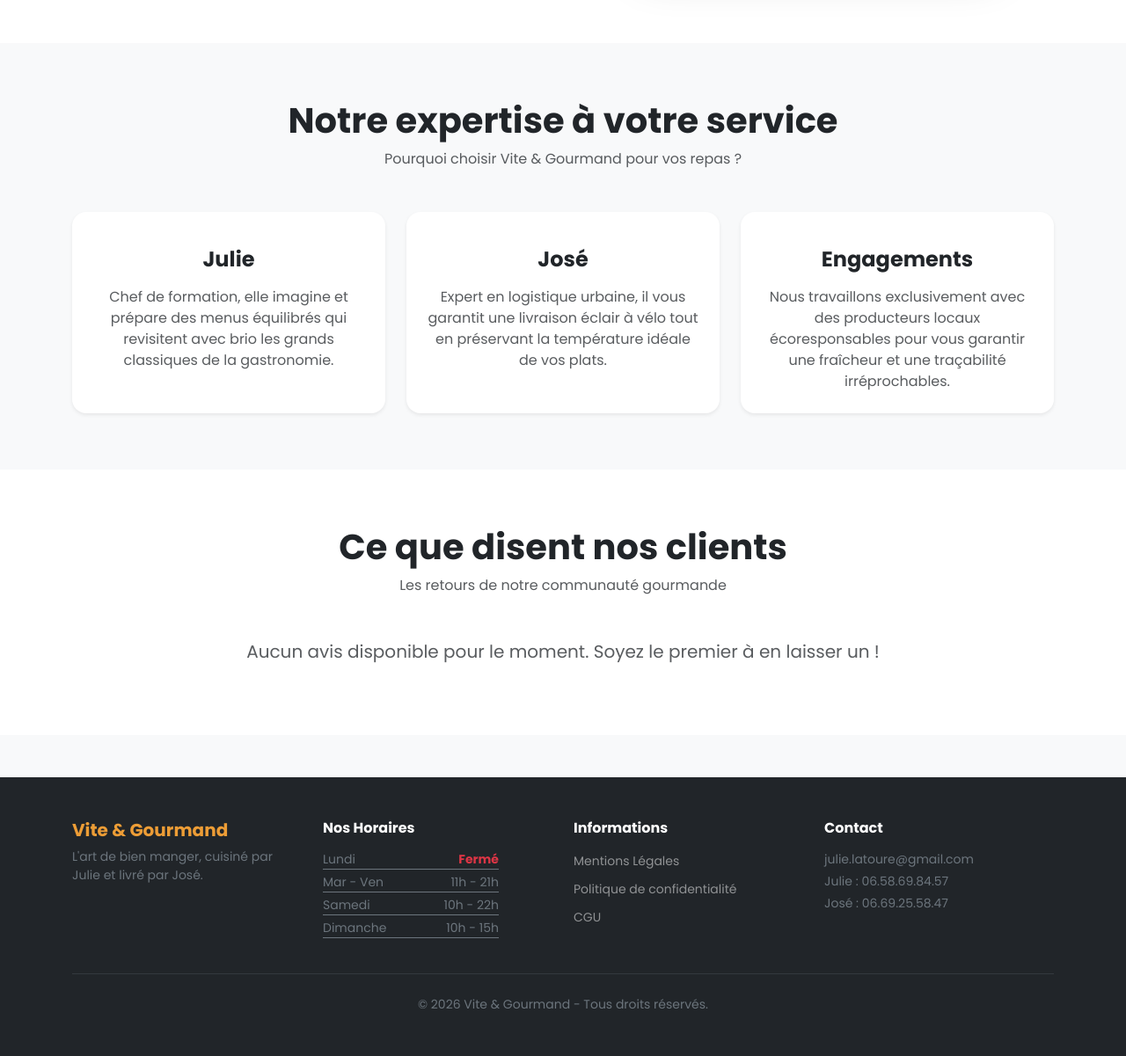
After one commit to SiciliaScaleTech/vite-et-gourmand, a PHP site: template app/Views/pages/home.php in a window 1280 px wide. The commit adds this page. Shown: the part 1101-2302 px from the top of the page at 88% size. Run offline with PHP 8.4, Linux system fonts and the light colour scheme; the template is opened without the code that fills it, so the values that code supplies are empty; some libraries are stand-ins or nearby versions.

Commit message:
mise a jour de la page Home

```diff
--- a/app/Controllers/ContactController.php
+++ b/app/Controllers/ContactController.php
@@ -14,7 +14,7 @@ class ContactController {
         require_once __DIR__ . '/../Views/pages/contact.php';
     }
 
-    // --- TRAITER LE FORMULAIRE (Ex contact-process) ---
+    // --- TRAITER LE FORMULAIRE ---
     public function process() {
         if ($_SERVER["REQUEST_METHOD"] === "POST") {
 
--- a/app/Controllers/UserController.php
+++ b/app/Controllers/UserController.php
@@ -18,7 +18,6 @@ class UserController {
         // Messages d'alerte
         $message = $_SESSION['profile_message'] ?? "";
         $message_avis = $_SESSION['avis_message'] ?? "";
-        // On les efface de la session pour qu'ils disparaissent au prochain rafraîchissement
         unset($_SESSION['profile_message'], $_SESSION['avis_message']);
 
         // 1. Récupération des données utilisateur
--- /dev/null
+++ b/app/Views/pages/home.php
@@ -0,0 +1,131 @@
+
+<main>
+    <!-- HERO BANNER REVISITÉE -->
+    <section class="hero-banner text-center py-5 d-flex align-items-center" style="background: linear-gradient(rgba(0, 0, 0, 0.5), rgba(0, 0, 0, 0.5)), url('https://images.unsplash.com/photo-1504674900247-0877df9cc836?auto=format&fit=crop&w=1920') center/cover; min-height: 70vh;">
+        <div class="container text-white my-auto">
+            <h1 class="display-3 fw-bold mb-3 text-uppercase tracking-wide" style="text-shadow: 2px 2px 8px rgba(0,0,0,0.6);">
+                Vite & Gourmand
+            </h1>
+            <p class="fs-4 mb-4 opacity-90" style="text-shadow: 1px 1px 4px rgba(0,0,0,0.6);">
+                L'excellence culinaire livrée à votre porte en un éclair.
+            </p>
+            <a href="index.php?page=menus" class="btn btn-cheddar btn-lg px-5 py-3 rounded-pill fw-bold shadow-lg transform-hover">
+                Commander maintenant
+            </a>
+        </div>
+    </section>
+
+    <!-- SECTION HISTOIRE / CONCEPT -->
+    <section class="py-5 bg-white">
+        <div class="container py-3">
+            <div class="row align-items-center g-5">
+                <div class="col-md-6">
+                    <span class="badge bg-light text-cheddar fw-bold px-3 py-2 rounded-pill mb-3 text-uppercase">Notre Concept</span>
+                    <h2 class="fw-bold mb-4 display-6">Une passion, deux talents</h2>
+                    <p class="lead text-muted lh-base">
+                        Vite & Gourmand, c'est l'alliance parfaite entre la passion de <strong>Julie</strong> pour la gastronomie et le sens du service de <strong>José</strong>.
+                    </p>
+                    <p class="text-secondary lh-lg">
+                        Notre concept est simple : vous proposer des repas sains, cuisinés chaque matin avec des produits de saison, et vous les livrer en un temps record. Nous croyons fermement que "bien manger" ne devrait jamais être sacrifié par manque de temps.
+                    </p>
+                </div>
+                <div class="col-md-6 text-center">
+                    <div class="position-relative d-inline-block">
+                        <img src="https://images.unsplash.com/photo-1556910103-1c02745aae4d?auto=format&fit=crop&w=600" class="img-fluid rounded-4 shadow-lg border border-5 border-white" alt="Cuisine de Julie">
+                        <div class="position-absolute bottom-0 start-0 m-3 bg-cheddar text-dark p-3 rounded-3 shadow fw-bold">
+                            100% Fait Maison
+                        </div>
+                    </div>
+                </div>
+            </div>
+        </div>
+    </section>
+
+    <!-- SECTION EXPERTISE ET ENGAGEMENT -->
+    <section class="py-5 bg-light">
+        <div class="container text-center py-3">
+            <h2 class="fw-bold mb-2 display-6">Notre expertise à votre service</h2>
+            <p class="text-muted mb-5">Pourquoi choisir Vite & Gourmand pour vos repas ?</p>
+
+            <div class="row g-4">
+                <!-- Carte Julie -->
+                <div class="col-md-4">
+                    <div class="card p-4 bg-white rounded-4 border-0 shadow-sm h-100 card-hover">
+                        <div class="fs-1 mb-3 text-cheddar"></div>
+                        <h4 class="fw-bold mb-3">Julie</h4>
+                        <p class="text-muted mb-0">Chef de formation, elle imagine et prépare des menus équilibrés qui revisitent avec brio les grands classiques de la gastronomie.</p>
+                    </div>
+                </div>
+                <!-- Carte José -->
+                <div class="col-md-4">
+                    <div class="card p-4 bg-white rounded-4 border-0 shadow-sm h-100 card-hover">
+                        <div class="fs-1 mb-3 text-cheddar"></div>
+                        <h4 class="fw-bold mb-3">José</h4>
+                        <p class="text-muted mb-0">Expert en logistique urbaine, il vous garantit une livraison éclair à vélo tout en préservant la température idéale de vos plats.</p>
+                    </div>
+                </div>
+                <!-- Carte Engagement -->
+                <div class="col-md-4">
+                    <div class="card p-4 bg-white rounded-4 border-0 shadow-sm h-100 card-hover">
+                        <div class="fs-1 mb-3 text-cheddar"></div>
+                        <h4 class="fw-bold mb-3">Engagements</h4>
+                        <p class="text-muted mb-0">Nous travaillons exclusivement avec des producteurs locaux écoresponsables pour vous garantir une fraîcheur et une traçabilité irréprochables.</p>
+                    </div>
+                </div>
+            </div>
+        </div>
+    </section>
+
+    <!-- SECTION AVIS CLIENTS -->
+    <section class="py-5 bg-white text-center">
+        <div class="container py-3">
+            <h2 class="mb-2 fw-bold display-6">Ce que disent nos clients</h2>
+            <p class="text-muted mb-5">Les retours de notre communauté gourmande</p>
+
+            <?php if (empty($avis_valides)): ?>
+                <p class="text-muted fs-5">Aucun avis disponible pour le moment. Soyez le premier à en laisser un !</p>
+            <?php else: ?>
+                <div id="carouselAvis" class="carousel slide" data-bs-ride="carousel">
+                    <div class="carousel-inner justify-content-center">
+                        <?php foreach ($avis_valides as $index => $av): ?>
+                            <div class="carousel-item <?= $index === 0 ? 'active' : '' ?>" data-bs-interval="5000">
+                                <div class="row justify-content-center">
+                                    <div class="col-md-8 px-4">
+                                        <div class="bg-light shadow-sm p-4 p-md-5 rounded-4 my-3 border border-light position-relative">
+                                            <span class="position-absolute top-0 start-0 translate-middle fs-1 text-muted opacity-25 ps-4 pt-4">“</span>
+
+                                            <!-- Étoiles -->
+                                            <div class="text-warning mb-3 fs-4">
+                                                <?= str_repeat('★', $av['note']) ?><?= str_repeat('☆', 5 - $av['note']) ?>
+                                            </div>
+
+                                            <!-- Commentaire -->
+                                            <p class="fs-5 text-dark font-italic mb-4 lh-base">
+                                                " <?= htmlspecialchars($av['commentaire']) ?> "
+                                            </p>
+
+                                            <!-- Signature -->
+                                            <h6 class="fw-bold text-cheddar mb-0 text-uppercase tracking-wider">
+                                                - <?= htmlspecialchars($av['prenom'] . ' ' . strtoupper(substr($av['nom'], 0, 1)) . '.') ?>
+                                            </h6>
+                                        </div>
+                                    </div>
+                                </div>
+                            </div>
+                        <?php endforeach; ?>
+                    </div>
+
+                    <!-- Contrôles du Carrousel -->
+                    <button class="carousel-control-prev" type="button" data-bs-target="#carouselAvis" data-bs-slide="prev">
+                        <span class="carousel-control-prev-icon bg-dark rounded-circle p-3" aria-hidden="true"></span>
+                        <span class="visually-hidden">Précédent</span>
+                    </button>
+                    <button class="carousel-control-next" type="button" data-bs-target="#carouselAvis" data-bs-slide="next">
+                        <span class="carousel-control-next-icon bg-dark rounded-circle p-3" aria-hidden="true"></span>
+                        <span class="visually-hidden">Suivant</span>
+                    </button>
+                </div>
+            <?php endif; ?>
+        </div>
+    </section>
+</main>
--- a/app/Views/pages/profil.php
+++ b/app/Views/pages/profil.php
@@ -12,12 +12,12 @@
     <ul class="nav nav-pills mb-4" id="pills-tab" role="tablist">
         <li class="nav-item" role="presentation">
             <button class="nav-link active rounded-pill fw-bold me-2" id="pills-profil-tab" data-bs-toggle="pill" data-bs-target="#pills-profil" type="button" role="tab">
-                👤 Mes Informations
+                Mes Informations
             </button>
         </li>
         <li class="nav-item" role="presentation">
             <button class="nav-link rounded-pill fw-bold" id="pills-commandes-tab" data-bs-toggle="pill" data-bs-target="#pills-commandes" type="button" role="tab">
-                📦 Mes Commandes (<?= count($commandes) ?>)
+                Mes Commandes (<?= count($commandes) ?>)
             </button>
         </li>
     </ul>
--- a/public/styles/css/style.css
+++ b/public/styles/css/style.css
@@ -142,6 +142,19 @@ footer {
     padding: 10px;
 }
 
+.card-hover {
+    transition: transform 0.3s ease, box-shadow 0.3s ease;
+}
+.card-hover:hover {
+    transform: translateY(-5px);
+    box-shadow: 0 10px 20px rgba(0,0,0,0.1) !important;
+}
+.transform-hover {
+    transition: all 0.2s ease;
+}
+.transform-hover:hover {
+    transform: scale(1.05);
+}
 
 /* --- FORMAT RESPONSIVE POUR LE PANIER (MOBILE) --- */
 @media screen and (max-width: 768px) {
```
Also changed, not shown: app/Controllers/HomeController.php (added, +26 -0 lines), public/index.php (+15 -5 lines).
